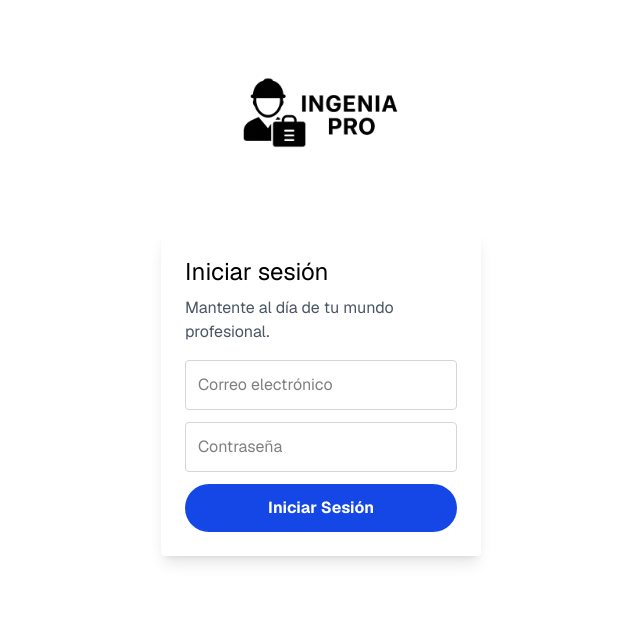
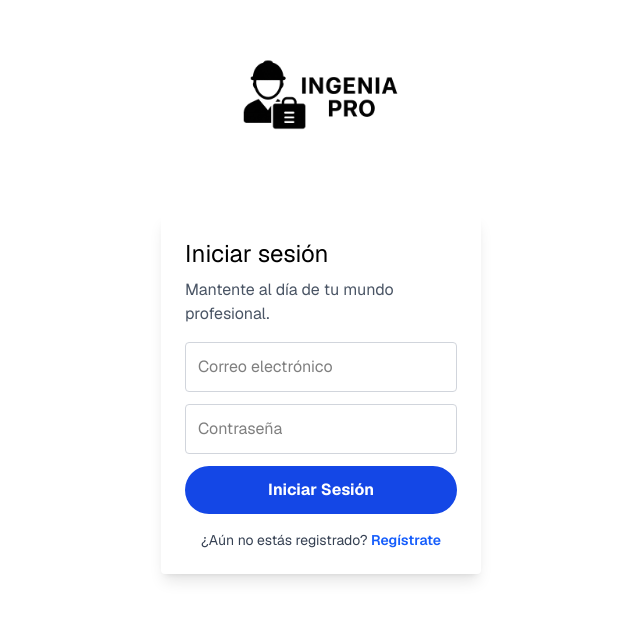
Before and after one commit to astronpvp/proyectoFlask, a Next.js app in the folder frontend/: page /login in a window 1280 px wide. Shown: the part 114-734 px from the top of the page, without its empty margins (319-959 px from the left). Built offline with nearby package versions, Linux system fonts and the light colour scheme.

Commit message:
genial, yasta bien

```diff
--- a/frontend/src/app/login/page.js
+++ b/frontend/src/app/login/page.js
@@ -1,10 +1,10 @@
 "use client";
 import { useState } from 'react';
-import { useRouter } from 'next/navigation'; // ✅ Importa useRouter
+import { useRouter } from 'next/navigation';
 import Image from 'next/image';
 
 export default function Login() {
-  const router = useRouter(); // ✅ Inicializa el router
+  const router = useRouter();
 
   const [email, setEmail] = useState('');
   const [password, setPassword] = useState('');
@@ -27,10 +27,8 @@
 
       if (res.ok) {
         setMensaje('Inicio de sesión correcto ✅');
-
-        // Espera un momento para mostrar el mensaje antes de redirigir
         setTimeout(() => {
-          router.push('/home'); // ✅ Redirige al Home
+          router.push('/home');
         }, 1000);
       } else {
         setMensaje(data.msg || 'Credenciales no válidas');
@@ -72,6 +70,17 @@
         </form>
 
         {mensaje && <p className="mt-4 text-center text-sm text-gray-700">{mensaje}</p>}
+
+        {/* Enlace a registro */}
+        <p className="mt-4 text-center text-sm text-gray-700">
+          ¿Aún no estás registrado?{' '}
+          <button
+            onClick={() => router.push('/register')}
+            className="text-blue-600 hover:underline font-semibold"
+          >
+            Regístrate
+          </button>
+        </p>
       </div>
     </div>
   );
```
